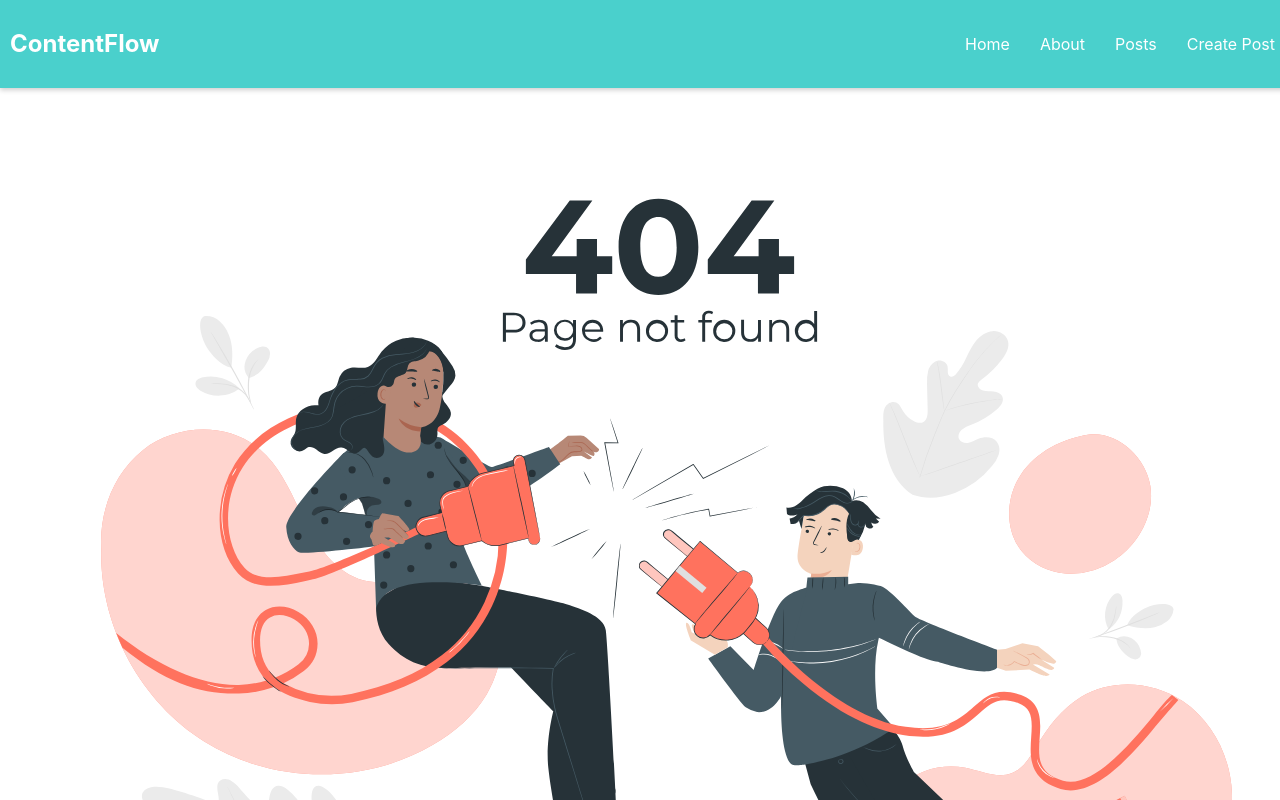
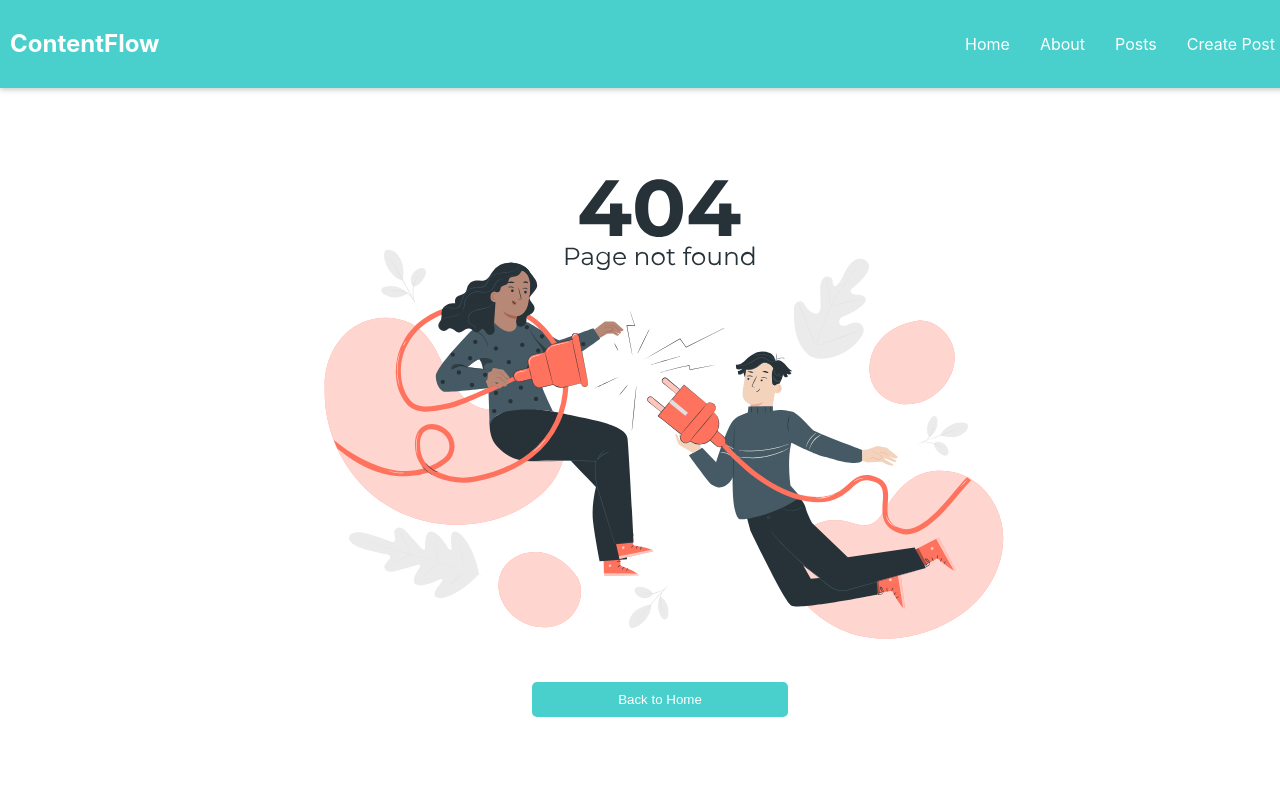
Before and after one commit to Thundem/ContentFlow, a React (Vite) app in the folder client/: page /about in a window 1280 px wide. Shown: the top 800 px of the page. Built offline with nearby package versions, Linux system fonts and the light colour scheme.

Commit message:
added styles for NotFoundPage

```diff
--- a/client/src/components/PageNotFound.tsx
+++ b/client/src/components/PageNotFound.tsx
@@ -1,12 +1,13 @@
 import React from "react";
 import notfound from "./img/404.svg";
+import "./style/NotFound.css";
 
 const PageNotFound: React.FC = () => {
     return (
         <>
             <div className="cont-404">
-                <img src={notfound} alt="svg" />
-                <button>Back to Home</button>
+                <img className="img-404" src={notfound} alt="svg" />
+                <button className="but-404">Back to Home</button>
             </div>
         </>
     );
--- /dev/null
+++ b/client/src/components/style/NotFound.css
@@ -0,0 +1,28 @@
+.cont-404{
+    padding-bottom: 40px;
+    display: flex;
+    flex-direction: column;
+    justify-content: center;
+    align-items: center;
+}
+
+.img-404{
+    width: 60%;
+    height: auto;
+}
+
+.but-404{
+    width: 20%;
+    margin-top: 20px;
+    padding: 10px 20px;
+    background-color: var(--main-color);
+    color: #fff;
+    border: none;
+    border-radius: 5px;
+    cursor: pointer;
+    transition: background-color 0.3s;
+}
+
+.but-404:hover{
+    background-color: var(--main-color-hover);
+}
```
